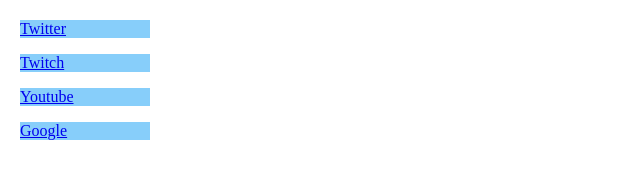
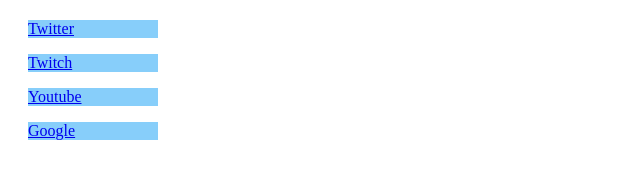
Before and after one commit to githubjjc/EjerciciosUnidad3HTML, a plain HTML site: page Ejercicio4/index.html in a window 1280 px wide. Shown: the whole page, without its empty margins (0-640 px from the left). Drawn offline with Linux system fonts and the light colour scheme.

Commit message:
Update main.css

```diff
--- a/Ejercicio4/main.css
+++ b/Ejercicio4/main.css
@@ -1,4 +1,4 @@
-body{
+.menu{
 	margin:20px;
 }
 
```
